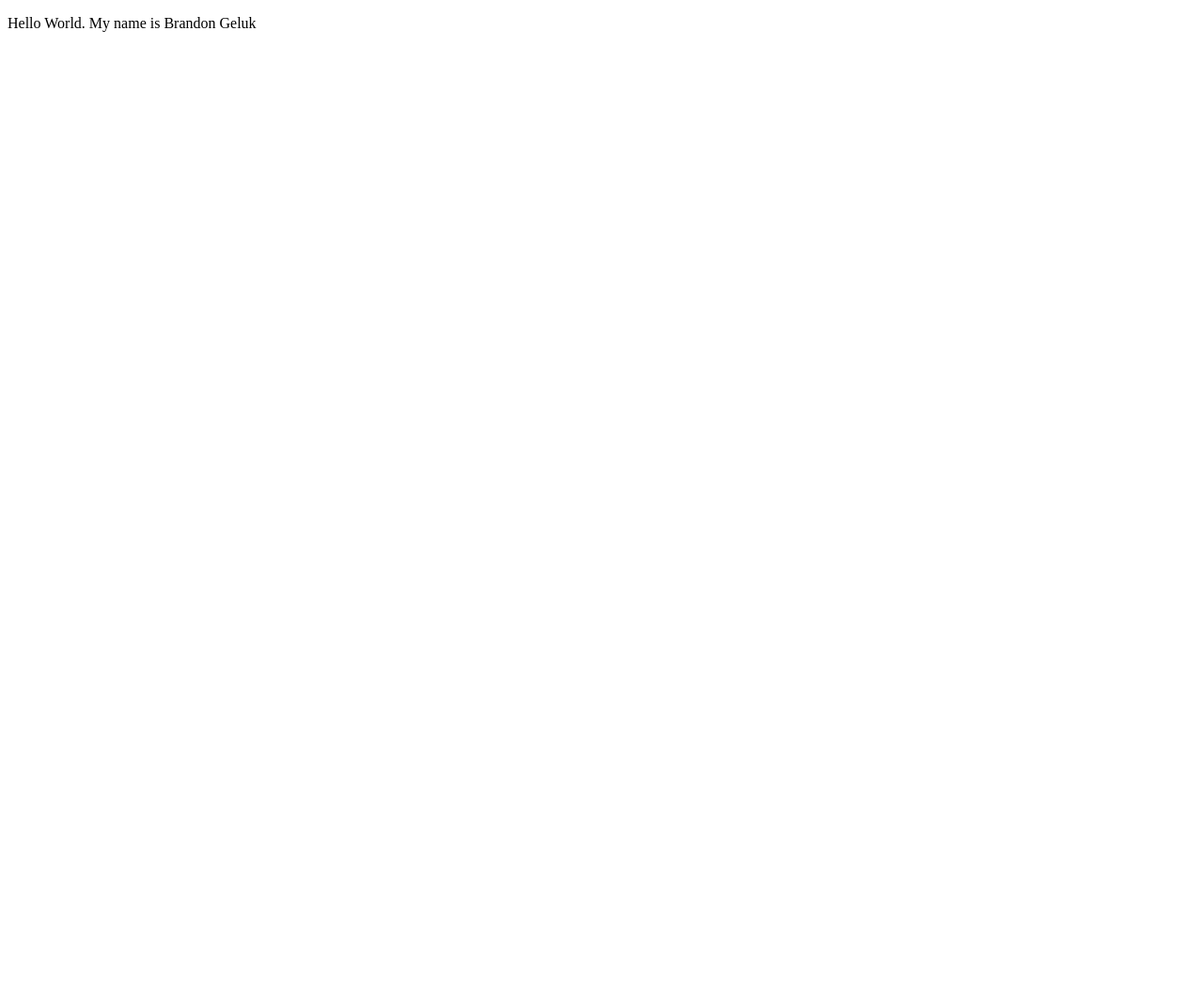
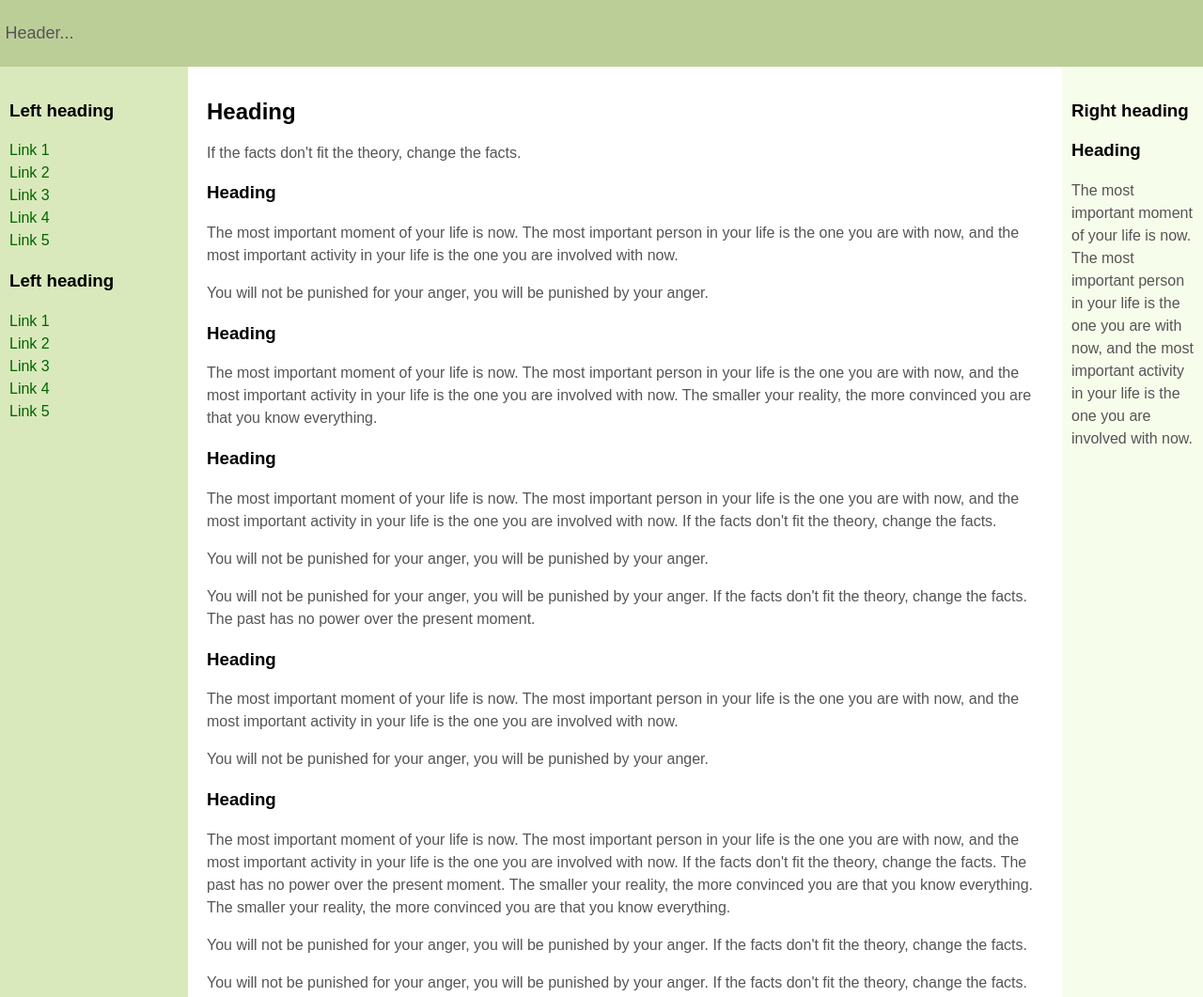
Before and after one commit to GelukP/brandongeluk, a plain HTML site: page index.html in a window 1280 px wide. Shown: the top 1061 px of the page at 94% size. Before the commit the page ends 800 px from the top, so only its background shows below. Drawn offline with Linux system fonts and the light colour scheme.

Commit message:
Update index.html

```diff
--- a/index.html
+++ b/index.html
@@ -1,11 +1,182 @@
-<!DOCTYPE html>
+ <!DOCTYPE html>
 <html>
 <head>
-<title>Page Title</title>
+	<meta http-equiv="Content-Type" content="text/html; charset=UTF-8">
+	<title>3 Column Layout</title>
+	<style type="text/css">
+
+		/* Layout */
+		body {
+			min-width: 630px;
+		}
+
+		#container {
+			padding-left: 200px;
+			padding-right: 190px;
+		}
+
+		#container .column {
+			position: relative;
+			float: left;
+		}
+
+		#center {
+			padding: 10px 20px;
+			width: 100%;
+		}
+
+		#left {
+			width: 180px;
+			padding: 0 10px;
+			right: 240px;
+			margin-left: -100%;
+		}
+
+		#right {
+			width: 130px;
+			padding: 0 10px;
+			margin-right: -100%;
+		}
+
+		#footer {
+			clear: both;
+		}
+
+		/* IE hack */
+		* html #left {
+			left: 150px;
+		}
+
+		/* Make the columns the same height as each other */
+		#container {
+			overflow: hidden;
+		}
+
+		#container .column {
+			padding-bottom: 1001em;
+			margin-bottom: -1000em;
+		}
+
+		/* Fix for the footer */
+		* html body {
+			overflow: hidden;
+		}
+
+		* html #footer-wrapper {
+			float: left;
+			position: relative;
+			width: 100%;
+			padding-bottom: 10010px;
+			margin-bottom: -10000px;
+			background: #fff;
+		}
+
+		/* Aesthetics */
+		body {
+			margin: 0;
+			padding: 0;
+			font-family:Sans-serif;
+			line-height: 1.5em;
+		}
+
+		p {
+			color: #555;
+		}
+
+		nav ul {
+			list-style-type: none;
+			margin: 0;
+			padding: 0;
+		}
+
+		nav ul a {
+			color: darkgreen;
+			text-decoration: none;
+		}
+
+		#header, #footer {
+			font-size: large;
+			padding: 0.3em;
+			background: #BCCE98;
+		}
+
+		#left {
+			background: #DAE9BC;
+		}
+
+		#right {
+			background: #F7FDEB;
+		}
+
+		#center {
+			background: #fff;
+		}
+
+		#container .column {
+			padding-top: 1em;
+		}
+
+	</style>
+
+	<script type="text/javascript">
+		/* =============================
+		This script generates sample text for the body content.
+		You can remove this script and any reference to it.
+		 ============================= */
+		var bodyText=["The smaller your reality, the more convinced you are that you know everything.", "If the facts don't fit the theory, change the facts.", "The past has no power over the present moment.", "This, too, will pass.", "</p><p>You will not be punished for your anger, you will be punished by your anger.", "Peace comes from within. Do not seek it without.", "<h3>Heading</h3><p>The most important moment of your life is now. The most important person in your life is the one you are with now, and the most important activity in your life is the one you are involved with now."]
+		function generateText(sentenceCount){
+			for (var i=0; i<sentenceCount; i++)
+			document.write(bodyText[Math.floor(Math.random()*7)]+" ")
+		}
+	</script>
 </head>
+
 <body>
 
-<p><p>Hello World. My name is Brandon Geluk </p>
+	<header id="header"><p>Header...</p></header>
+
+	<div id="container">
+
+		<main id="center" class="column">
+			<article>
+
+				<h1>Heading</h1>
+				<p><script>generateText(50)</script></p>
+
+			</article>
+		</main>
+
+		<nav id="left" class="column">
+			<h3>Left heading</h3>
+			<ul>
+				<li><a href="#">Link 1</a></li>
+				<li><a href="#">Link 2</a></li>
+				<li><a href="#">Link 3</a></li>
+				<li><a href="#">Link 4</a></li>
+				<li><a href="#">Link 5</a></li>
+			</ul>
+			<h3>Left heading</h3>
+			<ul>
+				<li><a href="#">Link 1</a></li>
+				<li><a href="#">Link 2</a></li>
+				<li><a href="#">Link 3</a></li>
+				<li><a href="#">Link 4</a></li>
+				<li><a href="#">Link 5</a></li>
+			</ul>
+
+		</nav>
+
+		<div id="right" class="column">
+			<h3>Right heading</h3>
+			<p><script>generateText(1)</script></p>
+		</div>
+
+	</div>
+
+	<div id="footer-wrapper">
+		<footer id="footer"><p>Footer...</p></footer>
+	</div>
 
 </body>
+
 </html>
```
